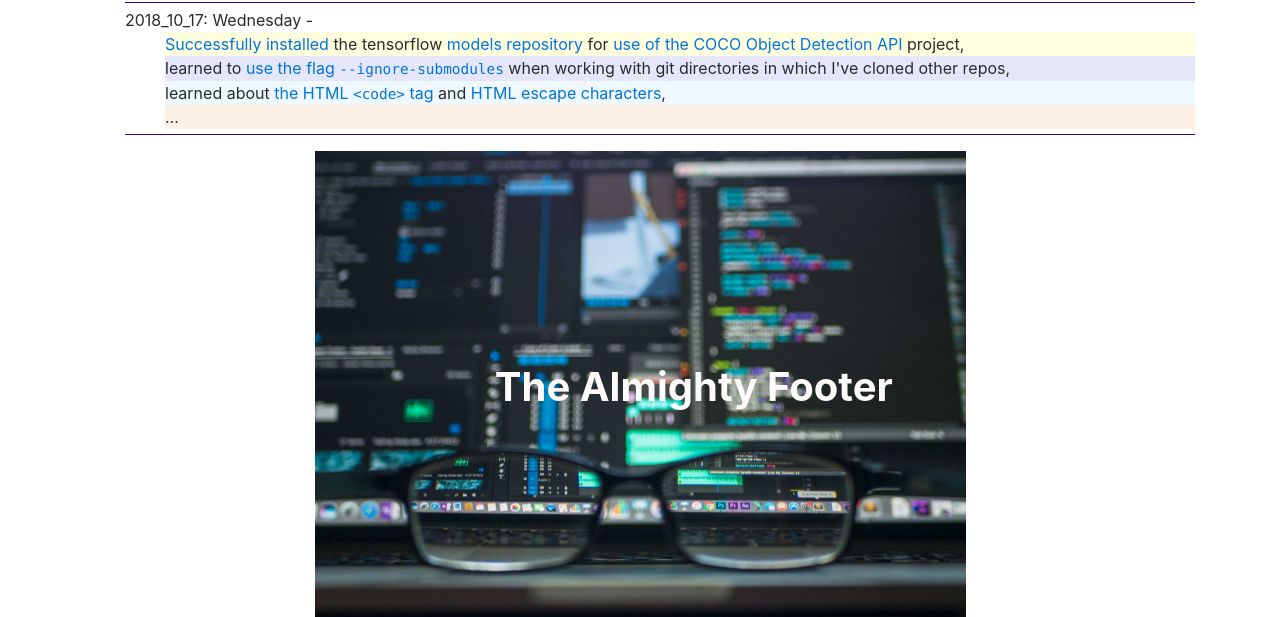
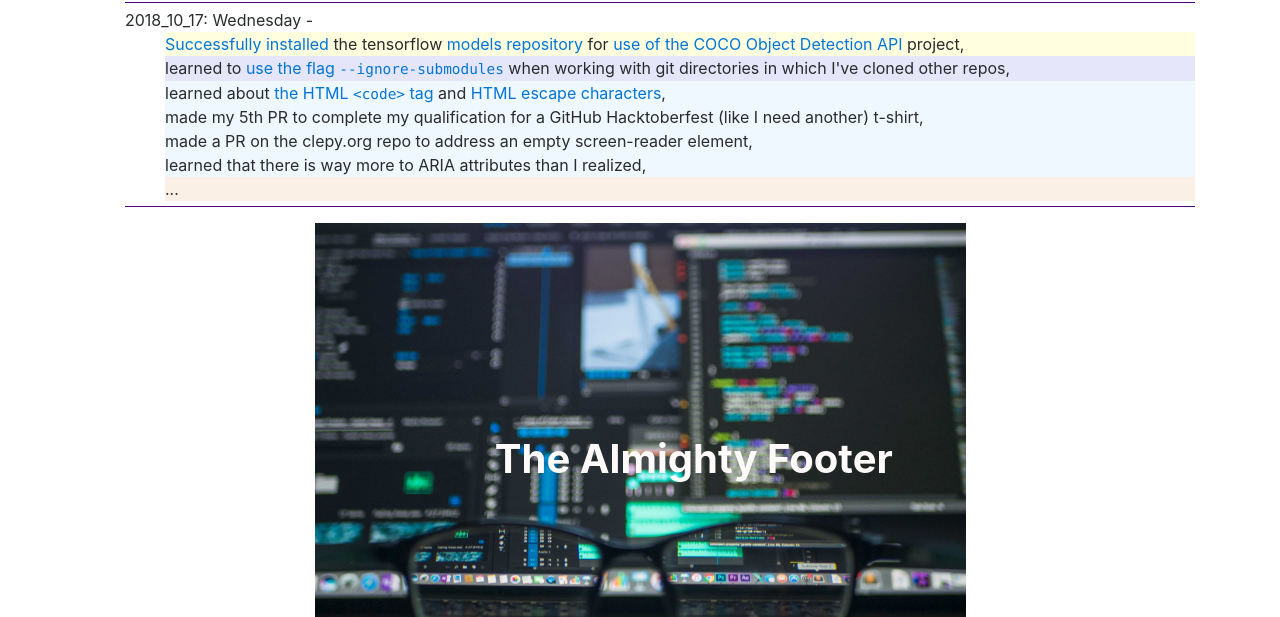
Before and after one commit to mUtterberg/mUtterberg.github.io, a plain HTML site: page index.html in a window 1280 px wide. Shown: the part 5293-5910 px from the top of the page. Drawn offline with nearby package versions, Linux system fonts and the light colour scheme.

Commit message:
Update oct.html

```diff
--- a/oct.html
+++ b/oct.html
@@ -140,6 +140,9 @@
       <li class='filterDiv data'><a href='https://github.com/mUtterberg/kaggle-projects/blob/master/test_api_installation.png' aria-label='Install success'>Successfully installed</a> the tensorflow <a href='https://github.com/tensorflow/models/tree/master/research/object_detection' aria-label='tensorflow models repo on GitHub'>models repository</a> for <a href='https://towardsdatascience.com/real-time-object-detection-api-using-tensorflow-and-opencv-47b505d745c4' aria-label='Object Detection API'>use of the COCO Object Detection API</a> project,</li>
       <li class='filterDiv kata'>learned to <a href='https://stackoverflow.com/questions/3240881/git-can-i-suppress-listing-of-modified-content-dirty-submodule-entries-in-sta' aria-label='Stack Overflow ignore submodules'>use the flag <code>--ignore-submodules</code></a> when working with git directories in which I've cloned other repos,</li>
       <li class='filterDiv web'>learned about <a href='https://www.w3schools.com/tags/tag_code.asp' aria-label='HTML code tag'>the HTML <code>&lt;code></code> tag</a> and <a href='https://en.wikipedia.org/wiki/Character_encodings_in_HTML#XML_character_references' aria-label='HTML escape characters'>HTML escape characters</a>,</li>
+      <li class='filterDiv web'>made my 5th PR to complete my qualification for a GitHub Hacktoberfest (like I need another) t-shirt,</li>
+      <li class='filterDiv web'>made a PR on the clepy.org repo to address an empty screen-reader element,</li>
+      <li class='filterDiv web'>learned that there is way more to ARIA attributes than I realized,</li>
       <li class='filterDiv tbd'>...</li>
     </ul>
   </li>
```
